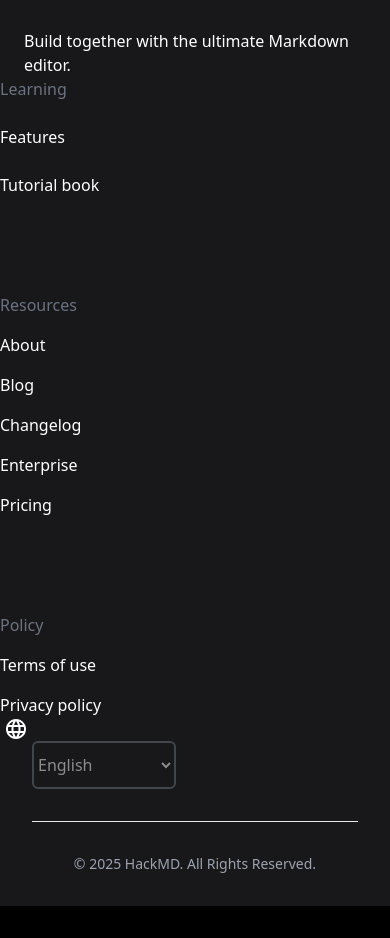
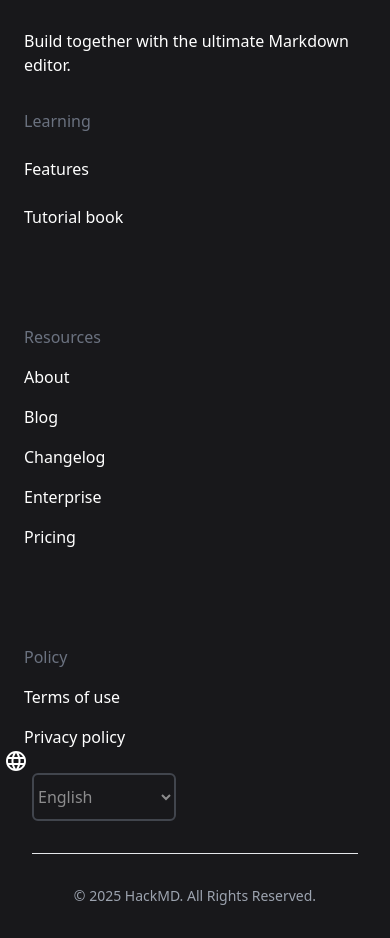
Before and after one commit to Promise278/HackMD-Blog, a website: page index.html in a window 390 px wide. Shown: the part 5333-6271 px from the top of the page. Before the commit the page ends 6239 px from the top, so only its background shows below. Drawn offline with nearby package versions, Linux system fonts and the light colour scheme.

Commit message:
added footer's content

```diff
--- a/index.html
+++ b/index.html
@@ -173,7 +173,7 @@
                 <img class="w-52" src="/img/logo-full.svg" alt="">
                 <p class="pt-8">Build together with the ultimate Markdown editor.</p>
             </div>
-            <div class="flex gap-24 mr-20 md:flex-row flex-col">
+            <div class="flex gap-24 mr-20 md:flex-row flex-col md:pl-0 pl-6 md:pt-0 pt-8">
                 <div>
                     <h3 class="text-gray-500">Learning</h3>
                     <p class="hover:underline pt-6">Features</p>
```
Also changed, not shown: dist/index.html, dist/style.css.
